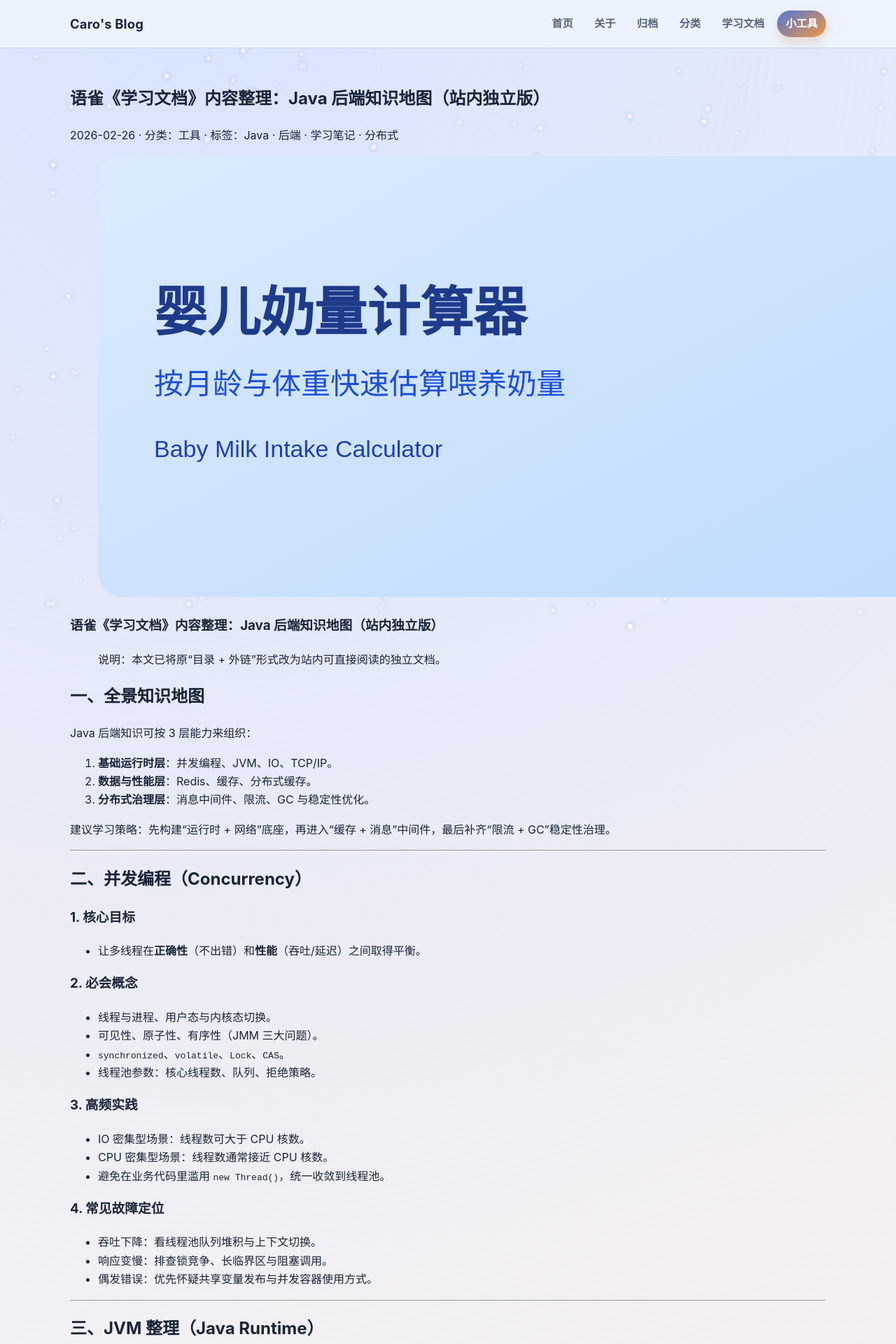
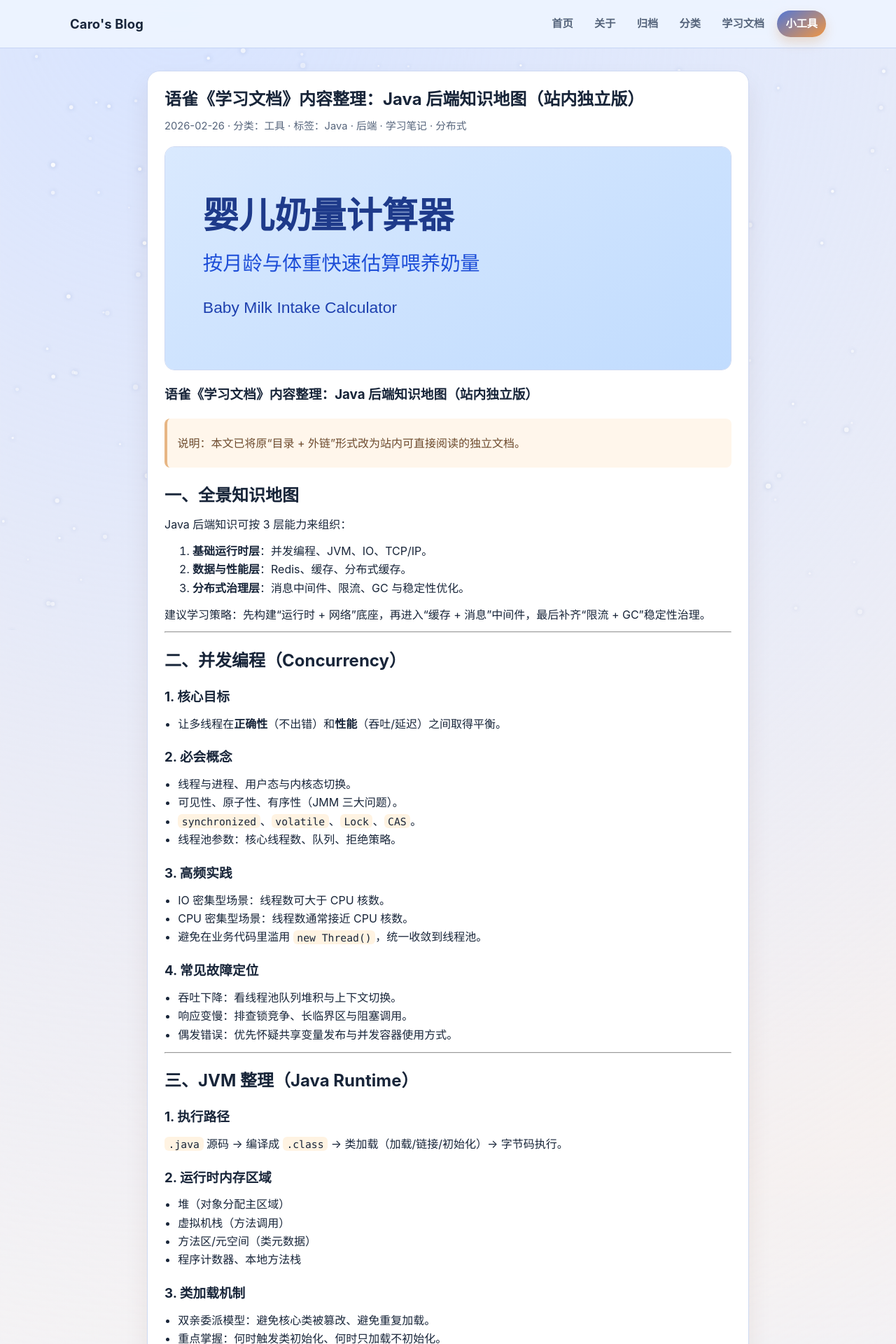
Before and after one commit to CaroNiu/CaroNiu.github.io, a Jekyll site: the page built from _posts/2026-02-26-yuque-java-notes-overview.md, in a window 1280 px wide. Shown: the top 1920 px of the page at 70% size. Built offline with Jekyll 4.4.1, drawn with Linux system fonts in a browser that asks for light colours.

Commit message:
优化文章页 Markdown 排版显示

```diff
--- a/_layouts/post.html
+++ b/_layouts/post.html
@@ -2,7 +2,7 @@
 layout: default
 ---
 
-<article class="post-detail">
+<article class="post-detail content-panel markdown-body">
   <header class="post-detail-header">
     <h1>{{ page.title }}</h1>
     <p class="post-meta">
--- a/assets/css/site.css
+++ b/assets/css/site.css
@@ -354,6 +354,93 @@ body[data-season="winter"] {
     padding-left: 1.2rem;
 }
 
+.post-detail {
+    max-width: 860px;
+    margin: 0 auto;
+}
+
+.post-detail-header h1 {
+    margin: 0;
+    line-height: 1.3;
+}
+
+.post-meta {
+    margin: 0.65rem 0 1.1rem;
+    color: var(--muted);
+    font-size: 0.92rem;
+}
+
+.post-cover {
+    margin: 0 0 1.2rem;
+}
+
+.post-cover img {
+    display: block;
+    width: 100%;
+    max-height: 320px;
+    object-fit: cover;
+    border-radius: 14px;
+    border: 1px solid var(--border);
+}
+
+.post-content {
+    overflow-wrap: anywhere;
+}
+
+.post-content > *:first-child {
+    margin-top: 0;
+}
+
+.post-content > *:last-child {
+    margin-bottom: 0;
+}
+
+.post-content h2,
+.post-content h3,
+.post-content h4 {
+    margin-top: 1.4rem;
+    margin-bottom: 0.65rem;
+    line-height: 1.4;
+}
+
+.post-content p,
+.post-content ul,
+.post-content ol,
+.post-content blockquote,
+.post-content pre {
+    margin: 0.72rem 0;
+}
+
+.post-content blockquote {
+    margin-left: 0;
+    padding: 0.65rem 0.9rem;
+    border-left: 4px solid #e7b684;
+    border-radius: 8px;
+    background: #fff6eb;
+    color: #6d4b2e;
+}
+
+.post-content code {
+    font-family: "JetBrains Mono", "SFMono-Regular", Consolas, "Liberation Mono", Menlo, monospace;
+    font-size: 0.92em;
+    background: #fff3e2;
+    padding: 0.1rem 0.35rem;
+    border-radius: 6px;
+}
+
+.post-content pre {
+    overflow-x: auto;
+    padding: 0.85rem;
+    border-radius: 10px;
+    border: 1px solid var(--border);
+    background: #fffaf2;
+}
+
+.post-content pre code {
+    background: transparent;
+    padding: 0;
+}
+
 @media (max-width: 980px) {
     .guide-links {
         grid-template-columns: repeat(2, minmax(0, 1fr));
```
